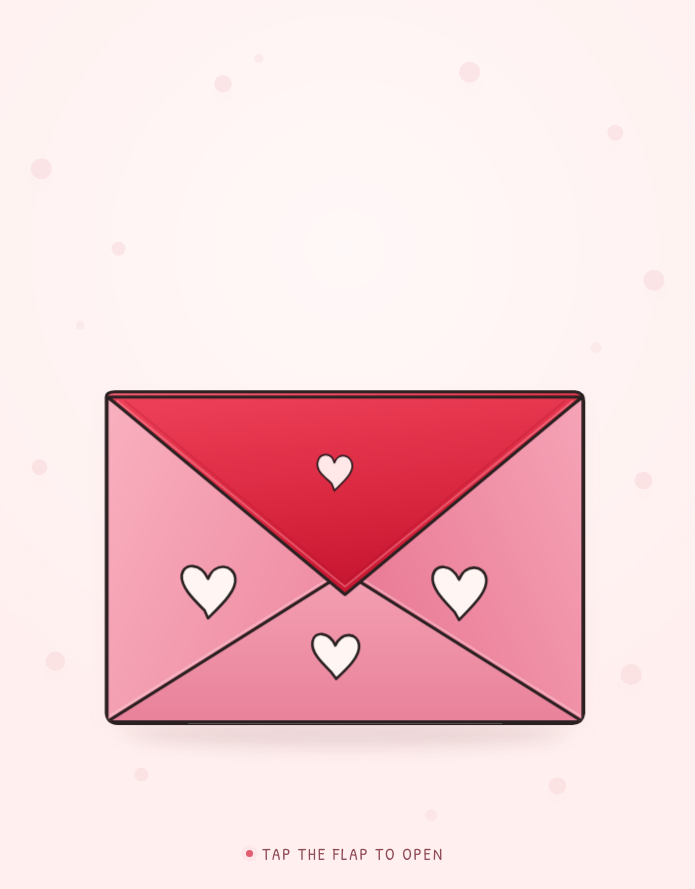
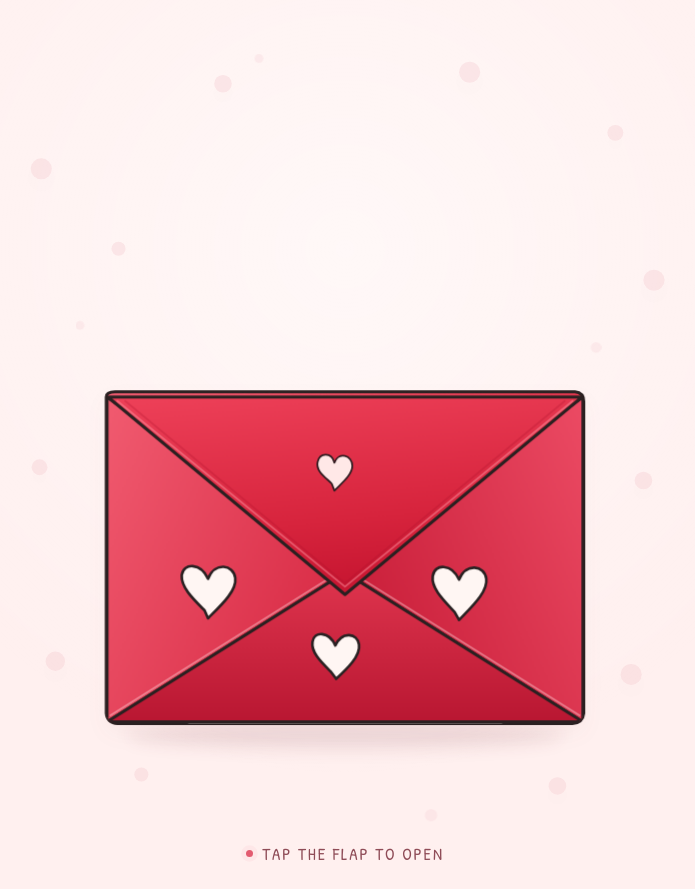
Before and after one commit to sandeepdolai/Lettersvg, a plain HTML site: page index.html in a window 1280 px wide. Shown: the whole page, without its empty margins (295-990 px from the left). Drawn offline with Linux system fonts and the light colour scheme.

Commit message:
Make envelope panels visibly red and keep paper blank

```diff
--- a/index.html
+++ b/index.html
@@ -209,16 +209,16 @@
             <stop offset="1" stop-color="#ca1834"/>
           </linearGradient>
           <linearGradient id="env-left" x1="0" y1="0" x2="1" y2=".6">
-            <stop offset="0" stop-color="#f9b0bf"/>
-            <stop offset="1" stop-color="#ef8ca4"/>
+            <stop offset="0" stop-color="#f15b70"/>
+            <stop offset="1" stop-color="#d92c46"/>
           </linearGradient>
           <linearGradient id="env-right" x1="1" y1="0" x2="0" y2=".6">
-            <stop offset="0" stop-color="#f6a4b7"/>
-            <stop offset="1" stop-color="#e97994"/>
+            <stop offset="0" stop-color="#ec4b64"/>
+            <stop offset="1" stop-color="#c91e39"/>
           </linearGradient>
           <linearGradient id="env-bottom" x1="0" y1="0" x2="0" y2="1">
-            <stop offset="0" stop-color="#f4a0b3"/>
-            <stop offset="1" stop-color="#e9829a"/>
+            <stop offset="0" stop-color="#df354e"/>
+            <stop offset="1" stop-color="#b91732"/>
           </linearGradient>
           <linearGradient id="flap-top" x1="0" y1="0" x2=".25" y2="1">
             <stop offset="0" stop-color="#ee4159"/>
```
